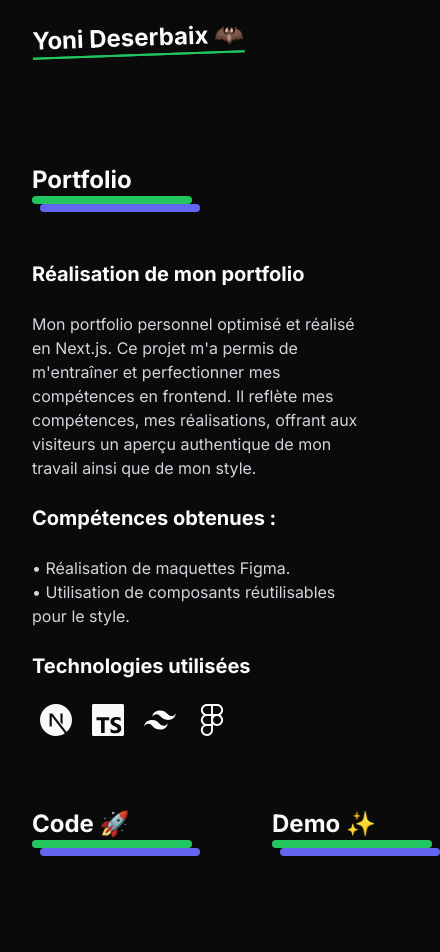
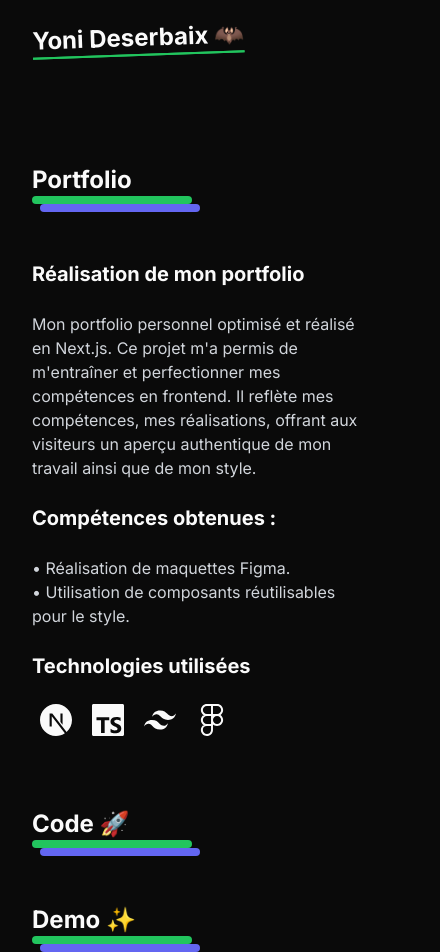
Before and after one commit to Yoni-Deserbaix/Portfolio, a Next.js app: page /project/1 in a window 390 px wide. Shown: the whole page, 440 px wide, since content can reach past the window. Before the commit the page ends 856 px from the top, so only its background shows below. Built offline with nearby package versions, Linux system fonts and the light colour scheme.

Commit message:
update responsive link buttons

```diff
--- a/src/app/project/[id]/page.tsx
+++ b/src/app/project/[id]/page.tsx
@@ -45,16 +45,16 @@
             return <Icon className="w-8 h-8" key={index} />;
           })}
         </div>
-        <div className="flex gap-20">
+        <div className="flex gap-20 max-sm:flex-col max-sm:gap-0">
           <a href="http://" target="_blank" rel="noopener noreferrer">
             <Title
               text="Code 🚀"
-              className="flex flex-col mt-12 items-start justify-center text-3xl"
+              className="flex flex-col mt-12 items-start justify-center text-3xl "
             />
           </a>
           <Title
             text="Demo ✨"
-            className="flex flex-col mt-12 items-start justify-center text-3xl"
+            className="flex flex-col mt-12 items-start justify-center text-3xl "
           />
         </div>
       </div>
```
